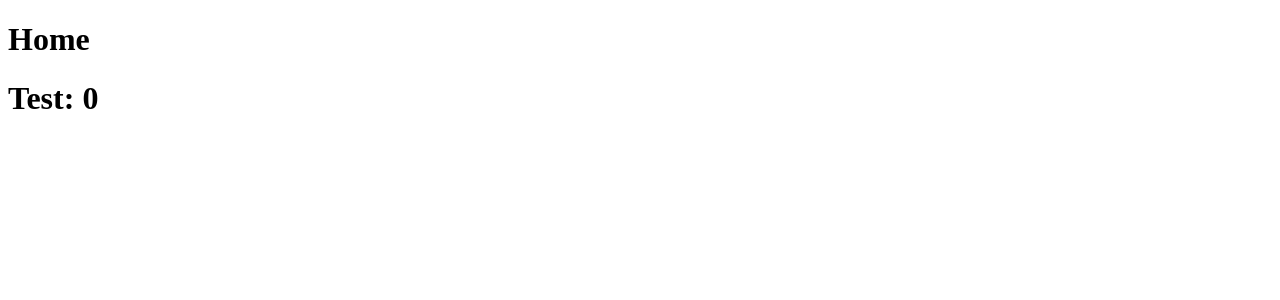
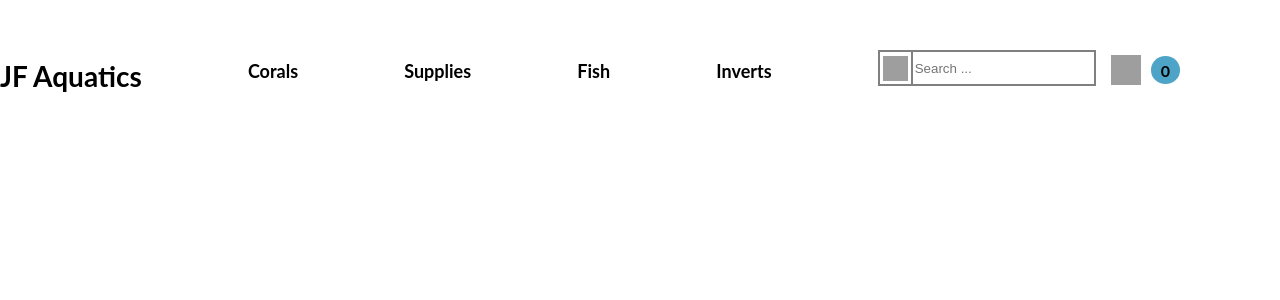
Before and after one commit to JohnFuhrm12/React-Reef, a React (Create React App) app: page / in a window 1280 px wide. Shown: the top 300 px of the page. Built offline with nearby package versions, Linux system fonts and the light colour scheme; no server answers; the database is empty; grey boxes are pictures that could not be loaded.

Commit message:
Add files via upload

```diff
--- a/src/App.css
+++ b/src/App.css
@@ -1,38 +1,98 @@
-.App {
-  text-align: center;
+/* Initial Setup */
+html body {
+  overflow-x: hidden;
+  margin: 0;
 }
 
-.App-logo {
-  height: 40vmin;
-  pointer-events: none;
+.page {
+  align-items: center;
+  text-align: center;
+  font-family: 'Lato', sans-serif;
+}
+/* Initial Setup */
+
+/* Nav Bar */
+.titleBar {
+  display: flex;
+  flex-direction: row;
+  justify-content: space-between;
+  margin-top: 40px;
+  height: 60px;
 }
 
-@media (prefers-reduced-motion: no-preference) {
-  .App-logo {
-    animation: App-logo-spin infinite 20s linear;
-  }
+.leftBarBox {
+  display: flex;
+  flex-direction: row;
 }
 
-.App-header {
-  background-color: #282c34;
-  min-height: 100vh;
-  display: flex;
-  flex-direction: column;
-  align-items: center;
-  justify-content: center;
-  font-size: calc(10px + 2vmin);
-  color: white;
+.leftBar {
+  font-size: 16px;
+  font-weight: bold;
+  margin-top: 25px;
+  margin-left: 50px;
 }
 
-.App-link {
-  color: #61dafb;
+.searchCart {
+  display: flex;
+  flex-direction: row;
+  margin-right: 100px;
 }
 
-@keyframes App-logo-spin {
-  from {
-    transform: rotate(0deg);
-  }
-  to {
-    transform: rotate(360deg);
-  }
+.searchBar {
+  height: 30px;
+  margin-top: 10px;
+  margin-right: 10px;
+  border: solid 2px gray;
 }
+
+.cart {
+  z-index: 2;
+  width: 30px;
+  height: 30px;
+  margin-top: 15px;
+  cursor: pointer;
+  margin-left: 5px;
+  transition: 0.5s;
+}
+
+.cart:hover {
+  height: 32px;
+  margin-top: 10px;
+  cursor: pointer;
+  transition: 0.5s;
+}
+
+.cartQuantity {
+  z-index: 1;
+  margin-left: 10px;
+  font-weight: bold;
+  background-color: rgb(77, 164, 199);
+  padding: 5px;
+  padding-left: 10px;
+  padding-right: 10px;
+  border-radius: 50%;
+}
+
+.search {
+  z-index: 2;
+  width: 25px;
+  height: 25px;
+  padding: 3px;
+  padding-top: 4px;
+  margin-top: 10px;
+  margin-right: -2px;
+  border: solid 2px gray;
+}
+
+.titleName {
+  font-size: 28px;
+  cursor: pointer;
+  padding-bottom: 0px;
+}
+
+.catName {
+  font-size: 18px;
+  cursor: pointer;
+  margin-top: 20px;
+}
+/* Nav Bar */
--- a/src/App.js
+++ b/src/App.js
@@ -25,6 +25,9 @@ const db = firebase.firestore();
 
 function App() {
   const [home, setHome] = useState(true);
+
+  const [searchScreen, setSearchScreen] = useState(false);
+  const [searchQuery, setSearchQuery] = useState('');
 
   // Remember user for cart
   var id = "id" + Math.random().toString(16).slice(2);
@@ -54,6 +57,10 @@ function App() {
     cartAmount,
     setHome,
     getDbmessages,
+    searchScreen,
+    setSearchScreen,
+    searchQuery,
+    setSearchQuery,
  };
 
   return (
--- a/src/Homescreen.js
+++ b/src/Homescreen.js
@@ -1,14 +1,45 @@
 import './App.css';
 import {useState, useEffect} from 'react';
 
+
+import cart from './static/cart.png';
+import search from './static/search.png';
+
 function Homescreen( {...props} ) {
 
-return (
-    <>
-    <h1>Home</h1>
-    <h1>Test: {props.cartAmount}</h1>
-    </>
-)
+    const [searchKey, setSearchKey] = useState('');
+
+    function refresh() {
+        window.location.reload(false);
+      };
+
+    function searchFunc(e) {
+        if(e.key === 'Enter') {
+            props.setSearchQuery(searchKey);
+            props.setSearchScreen(true);
+            props.setHome(false);
+        };
+    };
+
+    return (
+        <>
+        <div className='page'>
+            <div className='titleBar'>
+                <h1 className='titleName' onClick={refresh} >JF Aquatics</h1>
+                <h1 className='catName'>Corals</h1>
+                <h1 className='catName'>Supplies</h1>
+                <h1 className='catName'>Fish</h1>
+                <h1 className='catName'>Inverts</h1>
+                <div className='searchCart'>
+                    <img src={search} className="search" alt="Search"/>
+                    <input onChange={(e) => {setSearchKey(e.target.value)}} onKeyDown={(e) => {searchFunc(e)}} className='searchBar' type="text" value={searchKey} placeholder="Search ..."/>
+                    <img src={cart} className="cart" alt="Carrito"/>
+                    <p className='cartQuantity'>{props.cartAmount}</p>
+                </div>
+            </div>
+        </div>
+        </>
+    )
 }
 
 export default Homescreen;
```
